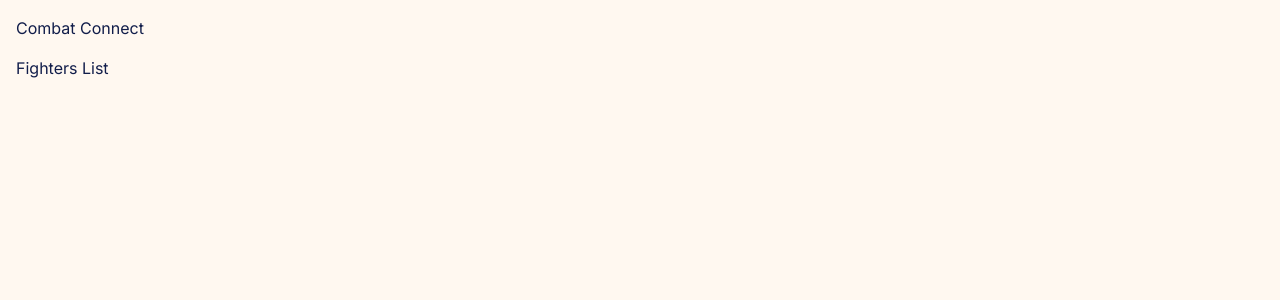
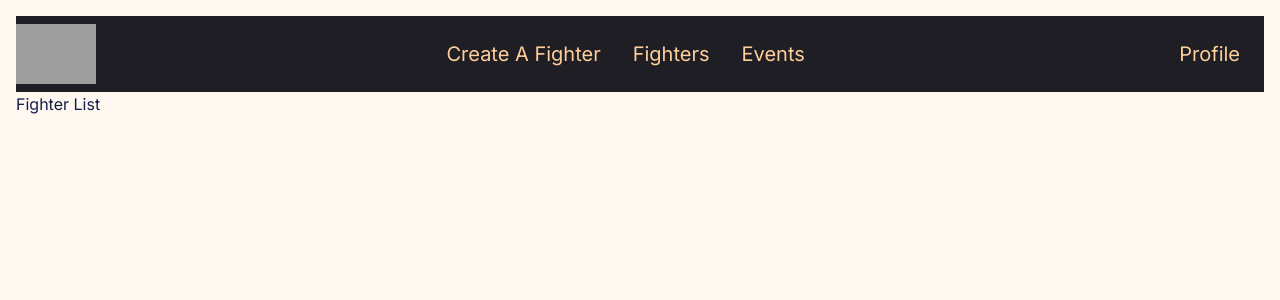
Before and after one commit to MackieJG/FightMatcher, a Next.js app: page /users/view-all-fighters in a window 1280 px wide. Shown: the top 300 px of the page. Built offline with nearby package versions, Linux system fonts and the light colour scheme; grey boxes are pictures that could not be loaded.

Commit message:
reorganised the navbar routing

```diff
--- a/src/app/navbar/page.tsx
+++ b/src/app/components/NavBar.tsx
@@ -17,20 +17,20 @@ export default function NavBar() {
         </div>
         <div className="flex items-center space-x-4">
           <Link
-            href="users/create-a-fighter"
+            href="/users/create-a-fighter"
             className="p-2 text-xl text-[#FFCF99]">
             Create A Fighter
           </Link>
           <Link
-            href="users/view-all-fighters"
+            href="/users/view-all-fighters"
             className="p-2 text-xl text-[#FFCF99]">
             Fighters
           </Link>
-          <Link href="events" className="p-2 text-xl text-[#FFCF99]">
+          <Link href="/events" className="p-2 text-xl text-[#FFCF99]">
             Events
           </Link>
         </div>
-        <Link href="users/fighter/{id}" className="p-6 text-xl text-[#FFCF99]">
+        <Link href="/users/fighter/{id}" className="p-6 text-xl text-[#FFCF99]">
           Profile
         </Link>
       </div>
--- a/src/app/layout.tsx
+++ b/src/app/layout.tsx
@@ -2,6 +2,7 @@ import type { Metadata } from "next";
 import { Inter } from "next/font/google";
 import "./globals.css";
 import Link from "next/link";
+import NavBar from "./components/NavBar";
 
 const inter = Inter({ subsets: ["latin"] });
 
@@ -18,13 +19,8 @@ export default function RootLayout({
   return (
     <html lang="en">
       <body
-        className={`${inter.className} bg-mainBackground text-mainText container mx-auto p-4`}
-      >
-        <nav className="w-100vw h-auto">
-          <header className="flex justify-between items-center mb-4 ">
-            <Link href="/">Combat Connect</Link>
-          </header>
-        </nav>
+        className={`${inter.className} bg-mainBackground text-mainText container mx-auto p-4`}>
+        <NavBar />
         {children}
       </body>
     </html>
--- a/src/app/page.tsx
+++ b/src/app/page.tsx
@@ -1,10 +1,6 @@
 import Image from "next/image";
 import Link from "next/link";
-import NavBar from "./navbar/page"
+
 export default function Home() {
-  return (
-    <>
-      <NavBar />
-    </>
-  );
+  return <></>;
 }
--- a/src/app/users/fighter/[id]/page.tsx
+++ b/src/app/users/fighter/[id]/page.tsx
@@ -40,7 +40,7 @@ export default function FighterProfilePage() {
         Fighter Profile
       </h1>
       <div className="flex flex-col gap-4">
-        <h2 className="text-2xl">
+        <h2 className="text-4xl">
           {fighter.firstName} "{fighter.nickName}" {fighter.lastName}
         </h2>
         <div>
--- a/src/app/users/view-all-fighters/page.tsx
+++ b/src/app/users/view-all-fighters/page.tsx
@@ -1,5 +1,5 @@
 import Link from "next/link";
 
 export default function FightersListPage() {
-  return <h1>Fighters List</h1>;
+  return <h2>Fighter List</h2>;
 }
```
